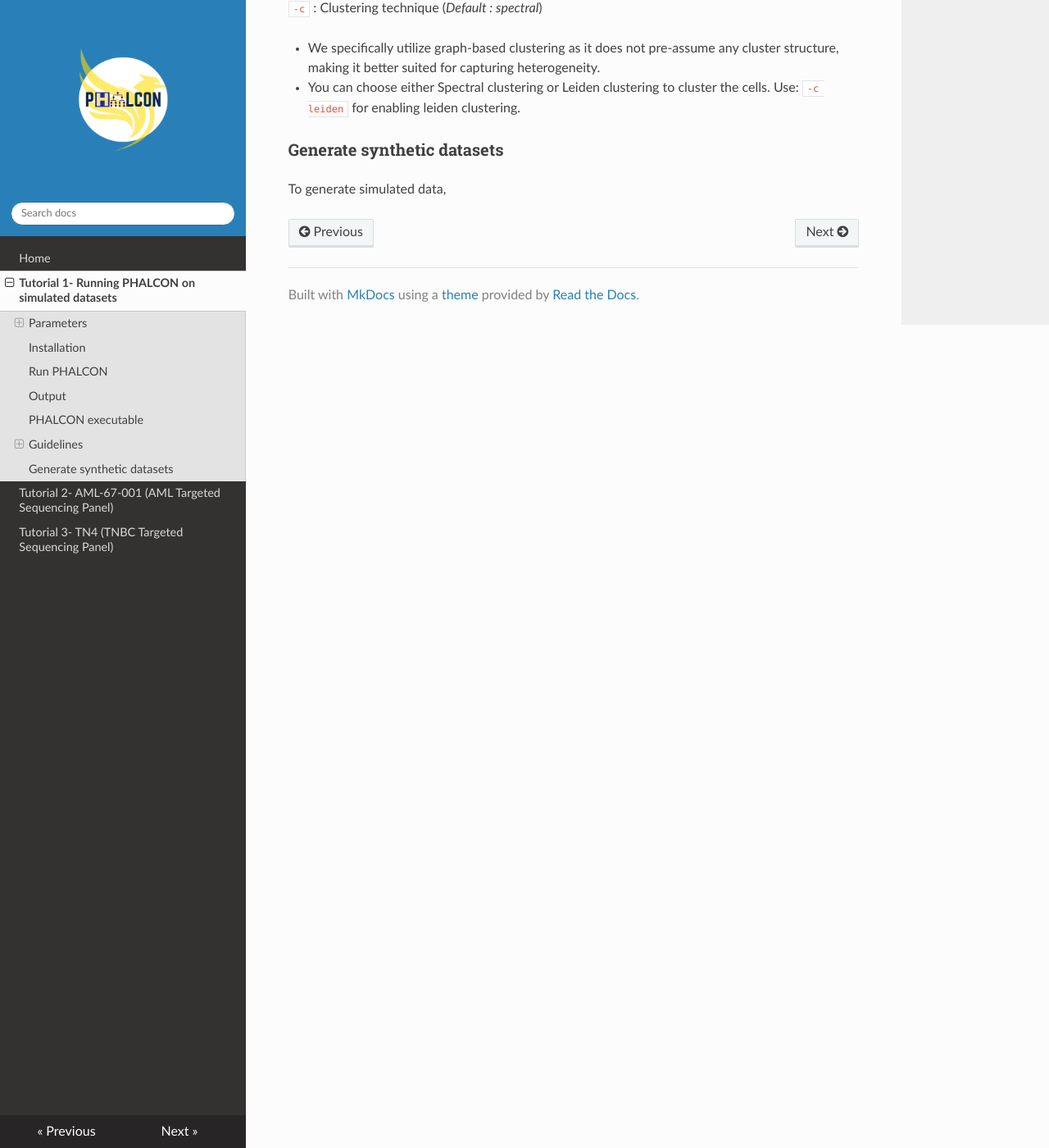
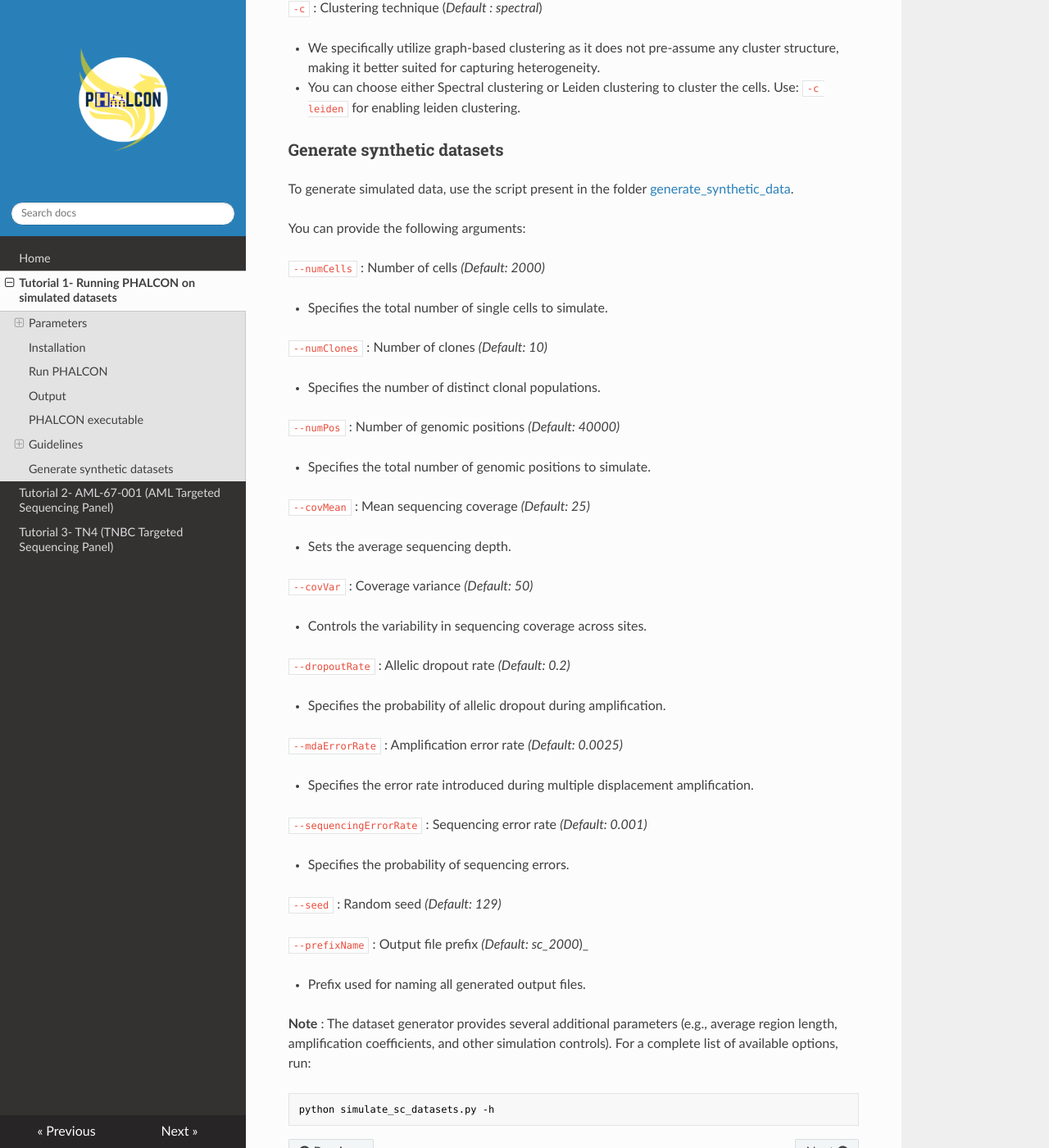
Before and after one commit to Zafar-Lab/PHALCON, an MkDocs documentation site: the page built from docs/simulation.md, in a window 1280 px wide and 1400 px high, scrolled down 3823 px. Shown: the whole window at 82% size. Built offline with MkDocs 1.6.1, drawn with Linux system fonts in a browser that asks for light colours; nearby versions of some CDN libraries.

Commit message:
Update documentation

````diff
--- a/docs/simulation.md
+++ b/docs/simulation.md
@@ -149,4 +149,49 @@ The paramters related to filtering thresholds are described in detail below. **T
 
 ### Generate synthetic datasets
 
-To generate simulated data,
+To generate simulated data, use the script present in the folder [generate_synthetic_data](https://drive.google.com/drive/folders/1JWyuiIxNzRqUMV4MdHjfIVD-Hcdbi8ka?usp=drive_link).
+
+You can provide the following arguments:
+
+`--numCells` : Number of cells _(Default: 2000)_
+
+* Specifies the total number of single cells to simulate.
+
+`--numClones` : Number of clones _(Default: 10)_
+
+* Specifies the number of distinct clonal populations.
+
+`--numPos` : Number of genomic positions _(Default: 40000)_
+
+* Specifies the total number of genomic positions to simulate.
+
+`--covMean` : Mean sequencing coverage _(Default: 25)_
+
+* Sets the average sequencing depth.
+
+`--covVar` : Coverage variance _(Default: 50)_
+
+* Controls the variability in sequencing coverage across sites.
+
+`--dropoutRate` : Allelic dropout rate _(Default: 0.2)_
+
+* Specifies the probability of allelic dropout during amplification.
+
+`--mdaErrorRate` : Amplification error rate _(Default: 0.0025)_
+
+* Specifies the error rate introduced during multiple displacement amplification.
+
+`--sequencingErrorRate` : Sequencing error rate _(Default: 0.001)_
+
+* Specifies the probability of sequencing errors.
+
+`--seed` : Random seed _(Default: 129)_
+
+`--prefixName` : Output file prefix _(Default: sc_2000_)_
+
+* Prefix used for naming all generated output files.
+
+**Note** : The dataset generator provides several additional parameters (e.g., average region length, amplification coefficients, and other simulation controls). For a complete list of available options, run:
+```
+python simulate_sc_datasets.py -h
+```
````
